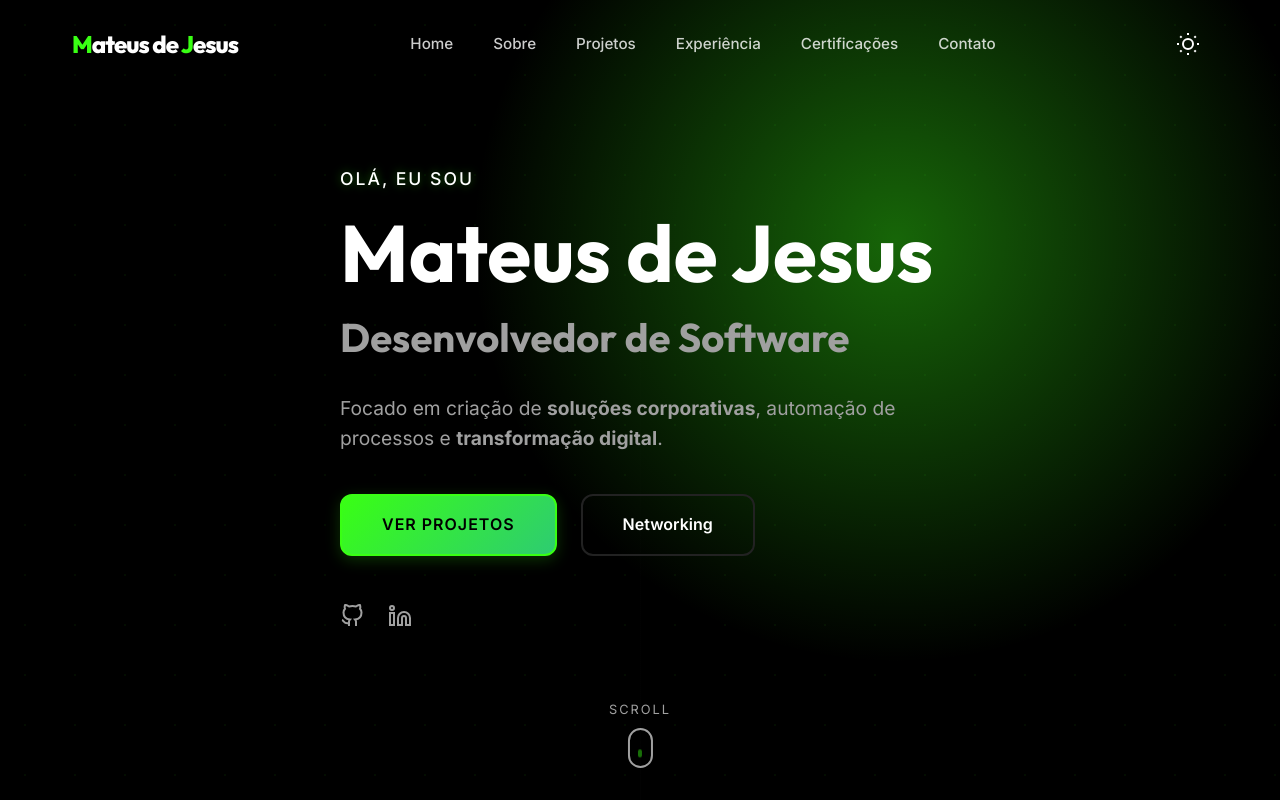
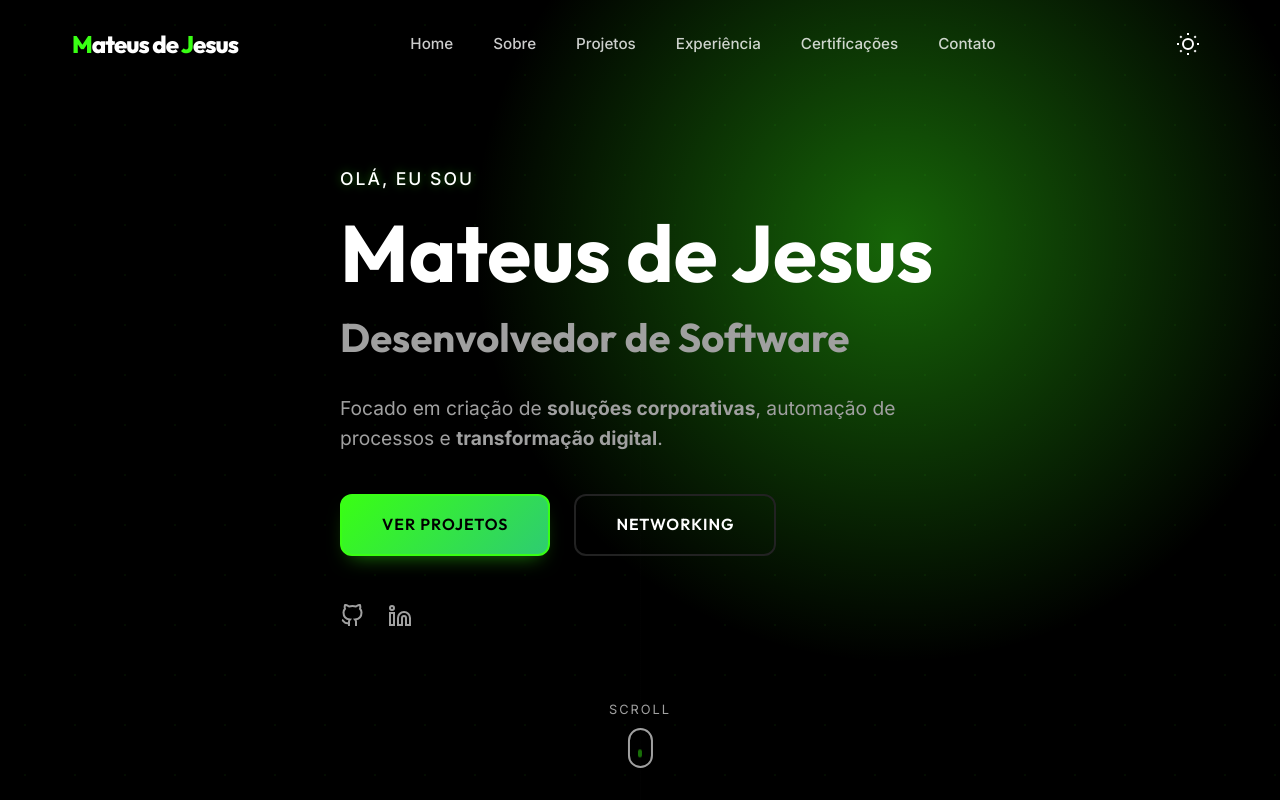
Before and after one commit to Mateus-Jesus-MJ/mateus.jesus, an Angular app: page / in a window 1280 px wide. Shown: the top 800 px of the page. Built offline with nearby package versions, Linux system fonts and the light colour scheme.

Commit message:
ajustes dos botões

```diff
--- a/src/styles.css
+++ b/src/styles.css
@@ -113,27 +113,38 @@ section {
     border-radius: 10px;
 }
 
+.btn {
+  display: inline-flex;
+  align-items: center;
+  justify-content: center;
+  padding: 1.2rem 3rem;
+  border-radius: 12px;
+  font-family: var(--font-heading);
+  font-weight: 600;
+  font-size: 1rem;
+  letter-spacing: 1px;
+  text-decoration: none;
+  cursor: pointer;
+  transition: all 0.4s cubic-bezier(0.175, 0.885, 0.32, 1.275);
+  border: none;
+  text-transform: uppercase;
+  position: relative;
+}
+
 .btn-primary {
-    background: linear-gradient(135deg, var(--accent), #2ecc71);
-    color: #000;
-    border: none;
-    font-weight: 700;
-    text-transform: uppercase;
-    letter-spacing: 1px;
-    position: relative;
-    overflow: hidden;
-    transition: all 0.4s cubic-bezier(0.23, 1, 0.32, 1);
-    box-shadow: 0 4px 15px rgba(57, 255, 20, 0.2);
+  background: linear-gradient(135deg, var(--accent), #2ecc71);
+  color: #000;
+  box-shadow: 0 10px 20px -10px rgba(57, 255, 20, 0.5);
 }
 
 .btn-primary:hover {
-    transform: translateY(-3px) scale(1.02);
-    box-shadow: 0 8px 25px rgba(57, 255, 20, 0.5);
-    filter: brightness(1.1);
+  transform: translateY(-5px) scale(1.02);
+  box-shadow: 0 20px 30px -10px rgba(57, 255, 20, 0.6);
+  filter: brightness(1.1);
 }
 
 .btn-primary:active {
-    transform: translateY(-1px);
+  transform: translateY(-2px);
 }
 
 /* Light Theme overrides */
```
